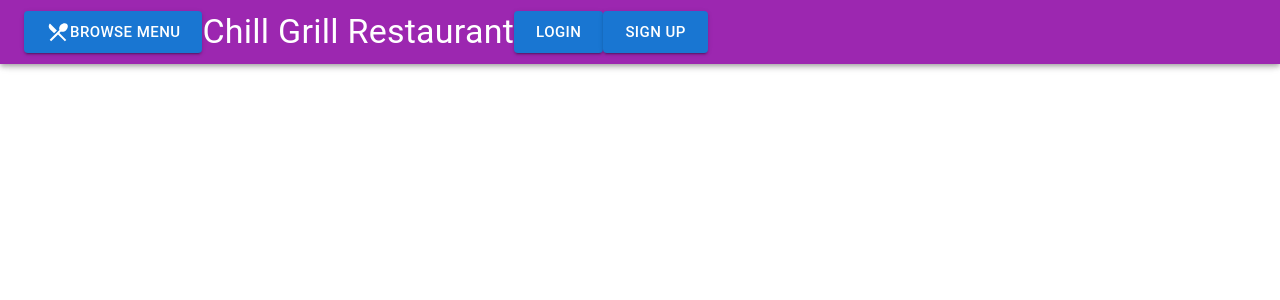
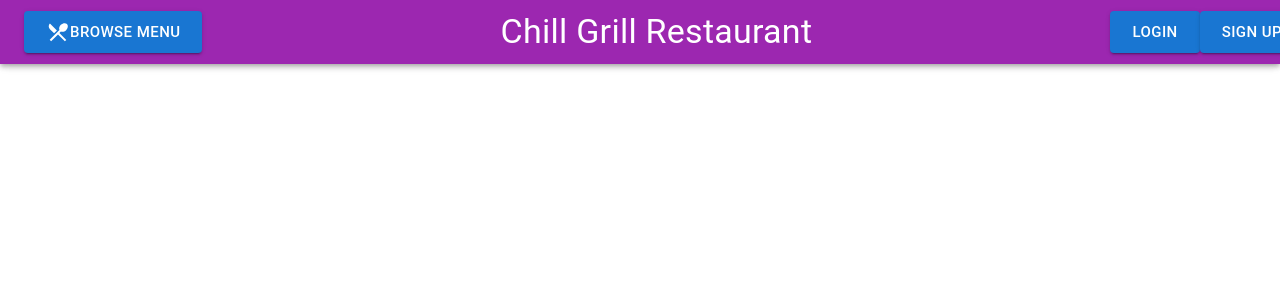
Before and after one commit to youssefrag/chill-grill-app, a React (Create React App) app in the folder client/: page / in a window 1280 px wide. Shown: the top 300 px of the page. Built offline with nearby package versions, Linux system fonts and the light colour scheme.

Commit message:
style navbar

```diff
--- a/client/src/App.js
+++ b/client/src/App.js
@@ -1,35 +1,13 @@
 import './App.css';
-import {Button, Typography, AppBar, Toolbar, IconButton } from '@mui/material';
-import RestaurantMenuIcon from '@mui/icons-material/RestaurantMenu';
+import Navbar from './components/Navbar';
 
 
 function App() {
   return (
     <div className="App">
       <header className="App-header">
+        <Navbar />
       </header>
-        <AppBar color='secondary'>
-          <Toolbar>
-            <Button variant='contained' size='large'>
-              <RestaurantMenuIcon />
-              Browse Menu
-            </Button>
-            {/* <IconButton>
-              <RestaurantMenuIcon />
-            </IconButton> */}
-            <Typography variant="h4">
-              Chill Grill Restaurant
-            </Typography>
-            <div id="user">
-              <Button variant='contained' size='large'>
-                Login
-              </Button>
-              <Button variant='contained' size='large'>
-                Sign Up
-              </Button>
-            </div>
-          </Toolbar>
-        </AppBar>
     </div>
   );
 }
--- /dev/null
+++ b/client/src/components/Navbar.css
@@ -0,0 +1,5 @@
+.Toolbar {
+  display: flex;
+  flex-direction: row-reverse;
+  justify-content: space-between;
+}
--- a/client/src/components/Navbar.jsx
+++ b/client/src/components/Navbar.jsx
@@ -1,3 +1,36 @@
-import React from "react";
+import {Button, Typography, AppBar, Toolbar, Stack } from '@mui/material';
+import RestaurantMenuIcon from '@mui/icons-material/RestaurantMenu';
+import { makeStyles } from '@mui/styles';
 
-import Button from '@mui/material'
+// const useStyles = makeStyles({
+//   navbar: {
+//     display: 'flex',
+//     justifyContent: 'space-between',
+//   }
+// })
+
+export default function Navbar(props) {
+  // const classes = useStyles()
+
+  return(
+    <AppBar color='secondary'>
+      <Toolbar style={{ width:'100%', display: 'inline-flex', justifyContent: 'space-between' }}>
+        <Button variant='contained' size='large'>
+          <RestaurantMenuIcon />
+          Browse Menu
+        </Button>
+        <Typography variant="h4">
+          Chill Grill Restaurant
+        </Typography>
+        <div>
+          <Button variant='contained' size='large'>
+            Login
+          </Button>
+          <Button variant='contained' size='large'>
+            Sign Up
+          </Button>
+        </div>
+      </Toolbar>
+    </AppBar>
+  )
+}
--- /dev/null
+++ b/package.json
@@ -0,0 +1,5 @@
+{
+  "dependencies": {
+    "@mui/styles": "^5.8.4"
+  }
+}
```
Also changed, not shown: 1 other file (tests, documents, lock files or other folders).
